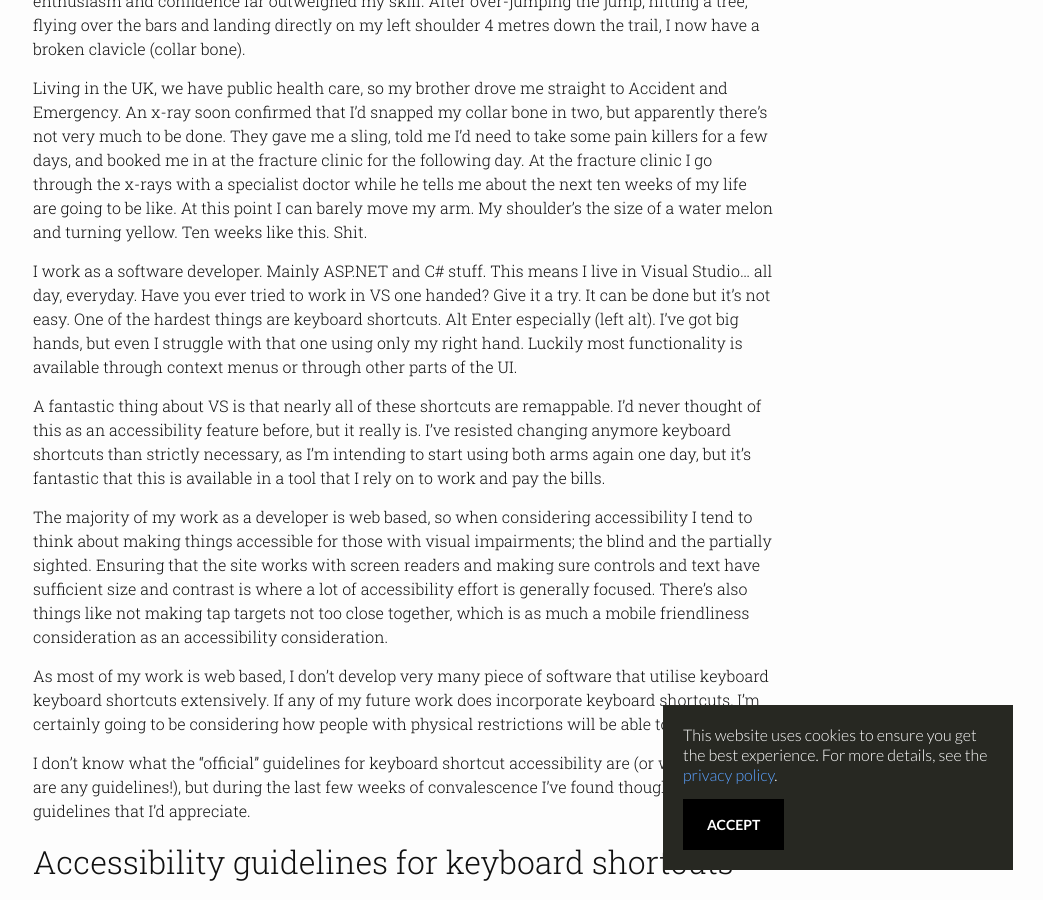
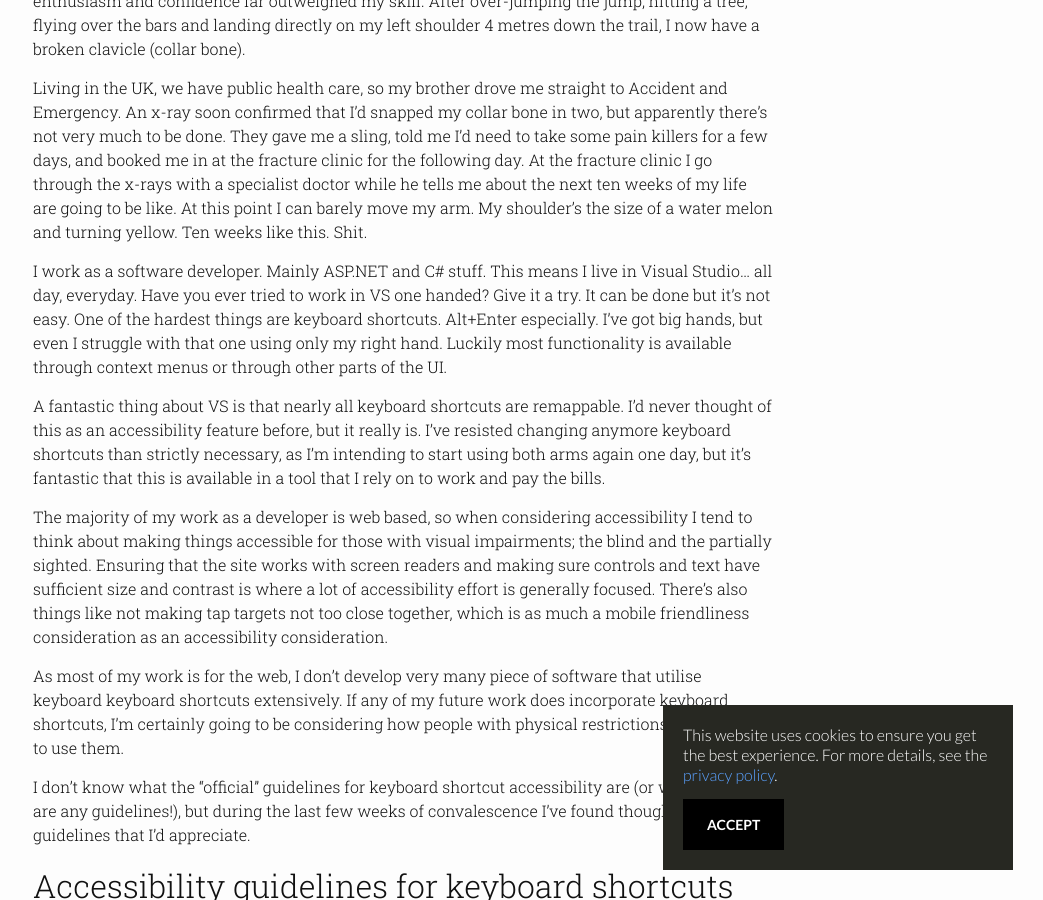
Before and after one commit to erresen/erresen.github.io, a Jekyll site: the page built from _posts/2020-07-26-appreciating-accessibility.md, in a window 1280 px wide and 900 px high, scrolled down 301 px. Shown: the whole window, without its empty margins (237-1280 px from the left). Built offline with Jekyll 4.4.1, drawn with Linux system fonts in a browser that asks for light colours; nearby versions of some CDN libraries; comment, search, counter and statistics services are not loaded.

Commit message:
Update 2020-07-26-appreciating-accessibility.md

```diff
--- a/_posts/2020-07-26-appreciating-accessibility.md
+++ b/_posts/2020-07-26-appreciating-accessibility.md
@@ -10,13 +10,13 @@ You know what really sucks? Breaking bones. I'd been watching too many mountain
 
 Living in the UK, we have public health care, so my brother drove me straight to Accident and Emergency. An x-ray soon confirmed that I'd snapped my collar bone in two, but apparently there's not very much to be done. They gave me a sling, told me I'd need to take some pain killers for a few days, and booked me in at the fracture clinic for the following day. At the fracture clinic I go through the x-rays with a specialist doctor while he tells me about the next ten weeks of my life are going to be like. At this point I can barely move my arm. My shoulder's the size of a water melon and turning yellow. Ten weeks like this. Shit.
 
-I work as a software developer. Mainly ASP.NET and C# stuff. This means I live in Visual Studio... all day, everyday. Have you ever tried to work in VS one handed? Give it a try. It can be done but it's not easy. One of the hardest things are keyboard shortcuts. Alt Enter especially (left alt). I've got big hands, but even I struggle with that one using only my right hand. Luckily most functionality is available through context menus or through other parts of the UI.
+I work as a software developer. Mainly ASP.NET and C# stuff. This means I live in Visual Studio... all day, everyday. Have you ever tried to work in VS one handed? Give it a try. It can be done but it's not easy. One of the hardest things are keyboard shortcuts. Alt+Enter especially. I've got big hands, but even I struggle with that one using only my right hand. Luckily most functionality is available through context menus or through other parts of the UI.
 
-A fantastic thing about VS is that nearly all of these shortcuts are remappable. I'd never thought of this as an accessibility feature before, but it really is. I've resisted changing anymore keyboard shortcuts than strictly necessary, as I'm intending to start using both arms again one day, but it's fantastic that this is available in a tool that I rely on to work and pay the bills.
+A fantastic thing about VS is that nearly all keyboard shortcuts are remappable. I'd never thought of this as an accessibility feature before, but it really is. I've resisted changing anymore keyboard shortcuts than strictly necessary, as I'm intending to start using both arms again one day, but it's fantastic that this is available in a tool that I rely on to work and pay the bills.
 
 The majority of my work as a developer is web based, so when considering accessibility I tend to think about making things accessible for those with visual impairments; the blind and the partially sighted. Ensuring that the site works with screen readers and making sure controls and text have sufficient size and contrast is where a lot of accessibility effort is generally focused. There's also things like not making tap targets not too close together, which is as much a mobile friendliness consideration as an accessibility consideration.
 
-As most of my work is web based, I don't develop very many piece of software that utilise keyboard keyboard shortcuts extensively. If any of my future work does incorporate keyboard shortcuts, I'm certainly going to be considering how people with physical restrictions will be able to use them.
+As most of my work is for the web, I don't develop very many piece of software that utilise keyboard keyboard shortcuts extensively. If any of my future work does incorporate keyboard shortcuts, I'm certainly going to be considering how people with physical restrictions will be able to use them.
 
 I don't know what the "official" guidelines for keyboard shortcut accessibility are (or whether there are any guidelines!), but during the last few weeks of convalescence I've found thought about the guidelines that I'd appreciate.
 
```
